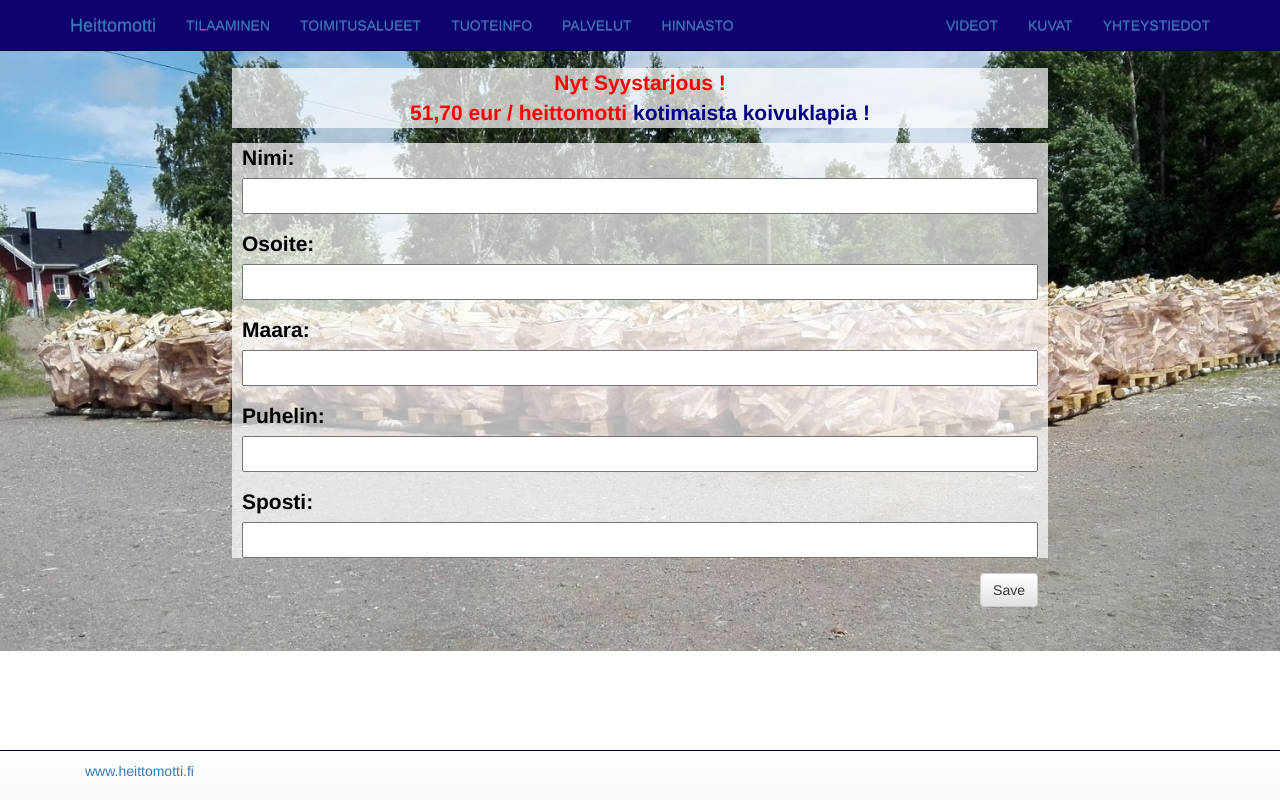
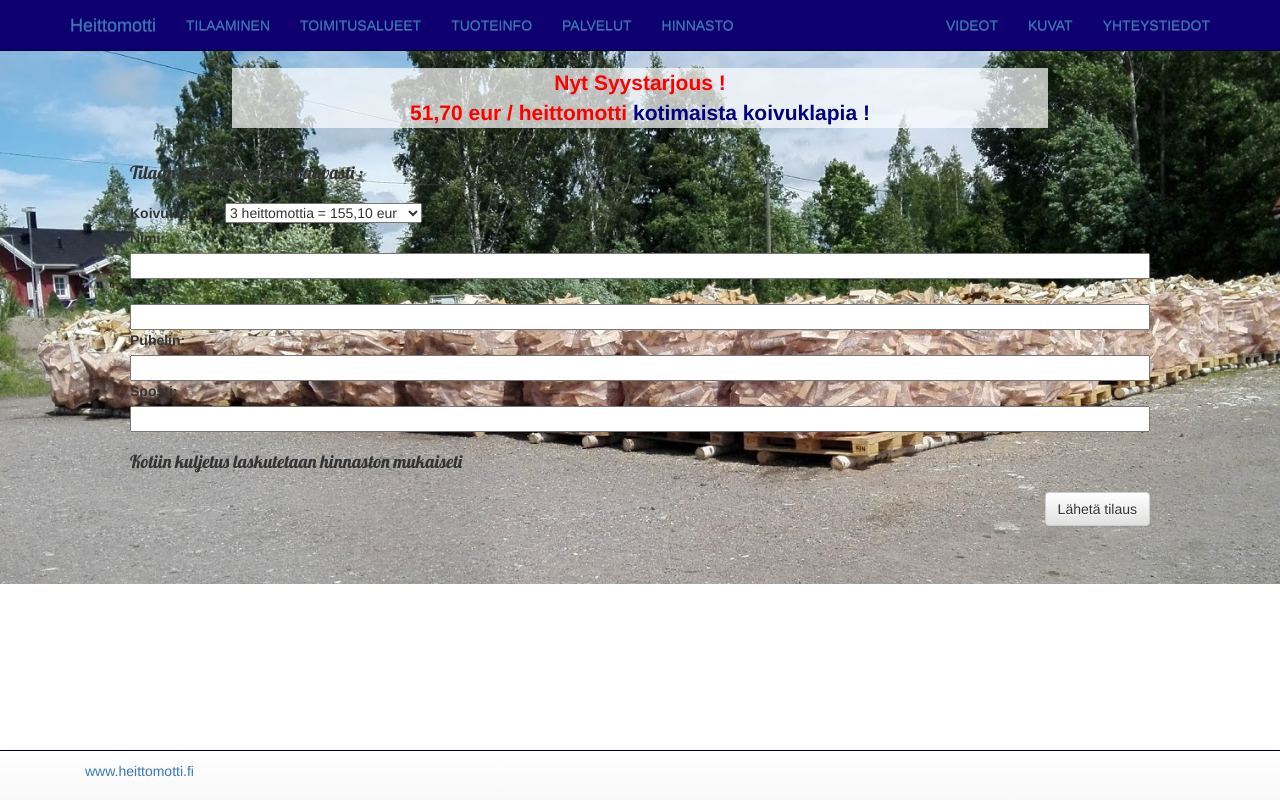
Before and after one commit to ironkain/heittomotti, a Django app: page /tilaus in a window 1280 px wide. Run offline with Django 3.2, Linux system fonts and the light colour scheme; some libraries are stand-ins or nearby versions.

Commit message:
Tilauslomake added

```diff
--- a/demo/forms.py
+++ b/demo/forms.py
@@ -6,4 +6,4 @@ class PostForm(forms.ModelForm):
 
     class Meta:
         model = Tilaus
-        fields = ('nimi', 'osoite', 'maara', 'puhelin', 'sposti',)
+        fields = ('koivuklapeja', 'nimi', 'osoite', 'puhelin', 'sposti',)
--- a/demo/models.py
+++ b/demo/models.py
@@ -5,13 +5,34 @@ from django.db import models
 # Create your models here.
 from django.utils import timezone
 
+KOIVUKLAPI_CHOICES = (
+    ('2','2 heittomottia = 103,40 eur'),
+    ('3','3 heittomottia = 155,10 eur'),
+    ('4','4 heittomottia = 206,80 eur'),
+    ('5','5 heittomottia = 258,50 eur'),
+    ('6','6 heittomottia = 310,20 eur'),
+    ('7','7 heittomottia = 361,90 eur'),
+    ('8','8 heittomottia = 413,60 eur'),
+    ('9','9 heittomottia = 465,30 eur'),
+    ('10','10 heittomottia = 517,00 eur'),
+    ('11','11 heittomottia = 568,70 eur'),
+    ('12','12 heittomottia = 620,40 eur'),
+    ('13','13 heittomottia = 672,10 eur'),
+    ('14','14 heittomottia = 723,80 eur'),
+    ('15','15 heittomottia = 775,50 eur'),
+    ('16','16 heittomottia = 827,20 eur'),
+    ('17','17 heittomottia = 878,90 eur'),
+    ('18','18 heittomottia = 930,60 eur'),
+)
 
 class Tilaus(models.Model):
-    author = models.ForeignKey('auth.User')
+    # author = models.ForeignKey('auth.User')
 
     nimi = models.CharField(max_length=50)
     osoite = models.CharField(max_length=50)
-    maara = models.CharField(max_length=50)
+    koivuklapeja = models.CharField(max_length=6, choices=KOIVUKLAPI_CHOICES, default='3')
+    # maara = models.CharField(max_length=50)
+    # color = models.CharField(max_length=6, choices=COLOR_CHOICES, default='green')
     puhelin = models.CharField(max_length=50)
     sposti = models.CharField(max_length=50)
 
--- a/demo/templates/demo/tilaus.html
+++ b/demo/templates/demo/tilaus.html
@@ -2,26 +2,38 @@
 
 {% block content %}
 
-
  <div class="full" style="background-image:url('static/img/hm.jpg')">
      <div class="row">
-
         <div class="container">
-
             <!-- Main component for a primary marketing message or call to action -->
             <div style="background:transparent !important;" class="jumbotron">
                 <br>
                 <div class="transparent">
                     <p align='center'><b><font color='red'>Nyt Syystarjous !<br>51,70 eur / heittomotti</font><font color='navy'> kotimaista koivuklapia !</font></b></p>
                 </div>
-      <div class="transparent">
+                <div class="transparent-tilaus">
+                    <br>
+                    <h4>Tilaan koivuklapeja seuraavasti :</h4>
+                    <br>
                     <form method="POST" class="post-form">{% csrf_token %}
-            {{ form.as_p }}
-            <button type="submit" class="save btn btn-default">Save</button>
+                    <!-- {{ form.as_p }} -->
+                    {% for field in form %}
+                        <div class="fieldWrapper">
+                        {{ field.errors }}
+                        {{ field.label_tag }} {{ field }}
+                        </div>
+                    {% endfor %}
+                    <br>
+                    <h4>Kotiin kuljetus laskutetaan hinnaston mukaiseti</h4>
+                    <br>
+                    <div class="transparent-tilaus-submit">
+                        <button type="submit" class="save btn btn-default">Lähetä tilaus</button>
+                    </div>
                     </form>
                 </div>
             </div>
         </div> <!-- /container -->
     </div>
 </div>
+
 {% endblock content %}
--- a/demo/views.py
+++ b/demo/views.py
@@ -17,7 +17,18 @@ def demo_list(request):
 
 def tilaaminen(request):
     #posts = Post.objects.filter(published_date__lte=timezone.now()).order_by('published_date')
-    return render(request, 'demo/tilaaminen.html', {})
+    if request.method == "POST":
+        form = PostForm(request.POST)
+        if form.is_valid():
+            post = form.save(commit=False)
+            # post.author = request.user
+            post.published_date = timezone.now()
+            post.save()
+            #return redirect('post_detail', pk=post.pk)
+            return render(request, 'demo/home.html', {})
+    else:
+        form = PostForm()
+    return render(request, 'demo/tilaaminen.html', {'form': form})
 
 def tilaus(request):
     #posts = Post.objects.filter(published_date__lte=timezone.now()).order_by('published_date')
@@ -25,7 +36,7 @@ def tilaus(request):
         form = PostForm(request.POST)
         if form.is_valid():
             post = form.save(commit=False)
-            post.author = request.user
+            # post.author = request.user
             post.published_date = timezone.now()
             post.save()
             #return redirect('post_detail', pk=post.pk)
```
Also changed, not shown: demo/static/css/demo.css (+32 -0 lines), demo/templates/demo/tilaaminen.html (+35 -12 lines). Lines whose indentation alone changed are shown as unchanged.
